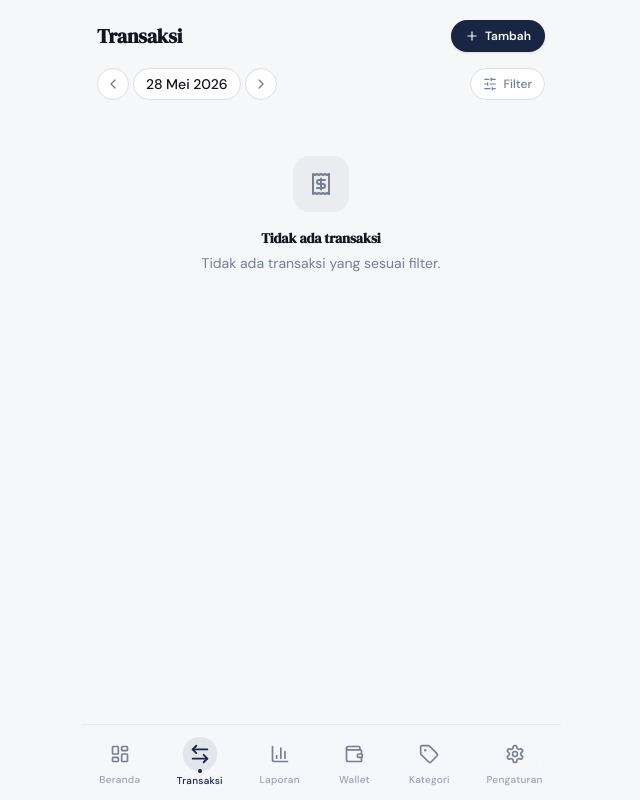
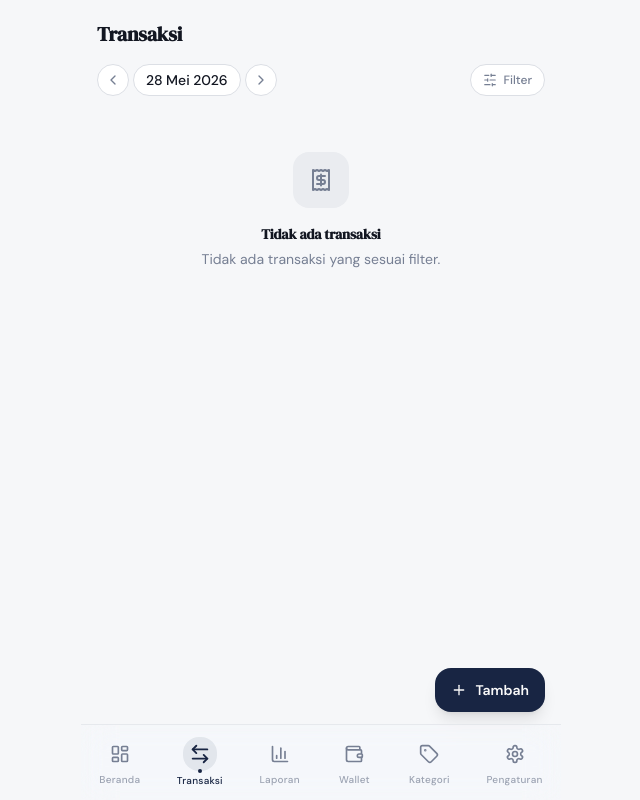
Before and after one commit to irsyadlab/flowang, a React (Vite) app: page /transactions in a window 1280 px wide. Shown: the whole page, without its empty margins (319-959 px from the left). Built offline with nearby package versions, Linux system fonts and the light colour scheme.

Commit message:
chore: make add button to fab

```diff
--- a/src/pages/transactions/TransactionsPage.tsx
+++ b/src/pages/transactions/TransactionsPage.tsx
@@ -32,20 +32,27 @@ export default function TransactionsPage() {
   }
 
   return (
-    <div className="flex flex-col gap-4 p-4 pb-6">
-      <div className="flex items-center justify-between pt-1">
+    <div className="flex flex-col gap-4 p-4 pb-28">
+      <div className="pt-1">
         <h1 className="text-xl font-bold text-foreground">Transaksi</h1>
-        <button
-          type="button"
-          onClick={() => navigate("/transactions/new")}
-          className="flex items-center gap-1.5 rounded-xl bg-primary px-3.5 py-2 text-xs font-semibold text-primary-foreground shadow-sm transition-all hover:bg-primary/90 active:scale-95"
-        >
-          <Plus className="h-3.5 w-3.5" />
-          Tambah
-        </button>
       </div>
       <TransactionFilter />
       <TransactionList />
+
+      {/* FAB — fixed tapi dibatasi lebar container via left/right calc */}
+      <div className="fixed bottom-[calc(4rem+1.5rem)] left-1/2 z-40 w-full max-w-[480px] -translate-x-1/2 px-4 pointer-events-none">
+        <div className="flex justify-end">
+          <button
+            type="button"
+            onClick={() => navigate("/transactions/new")}
+            className="pointer-events-auto flex items-center gap-2 rounded-2xl bg-primary px-4 py-3 text-sm font-semibold text-primary-foreground shadow-lg transition-all hover:bg-primary/90 active:scale-95"
+            aria-label="Tambah transaksi"
+          >
+            <Plus className="h-4 w-4" />
+            Tambah
+          </button>
+        </div>
+      </div>
     </div>
   );
 }
```
